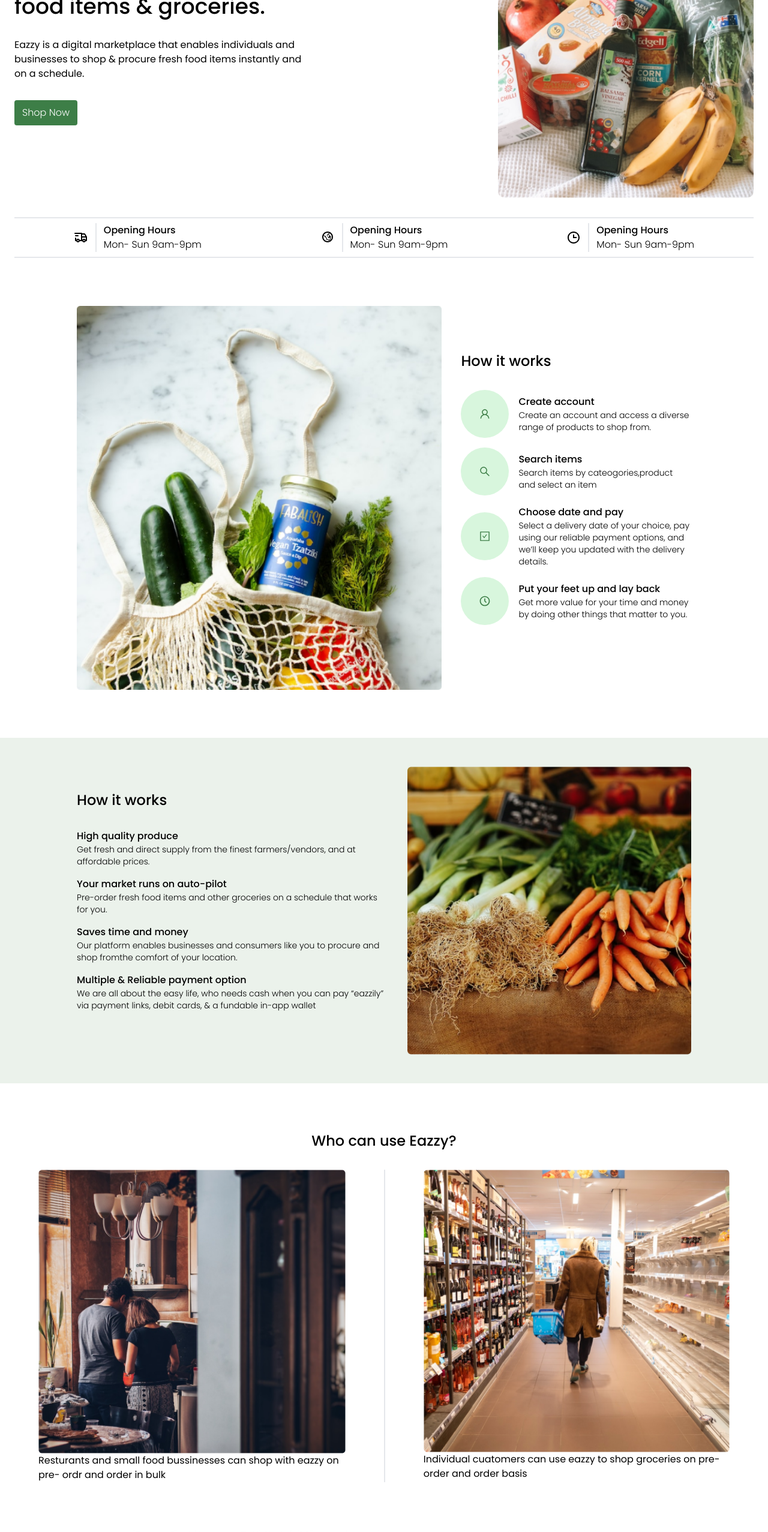
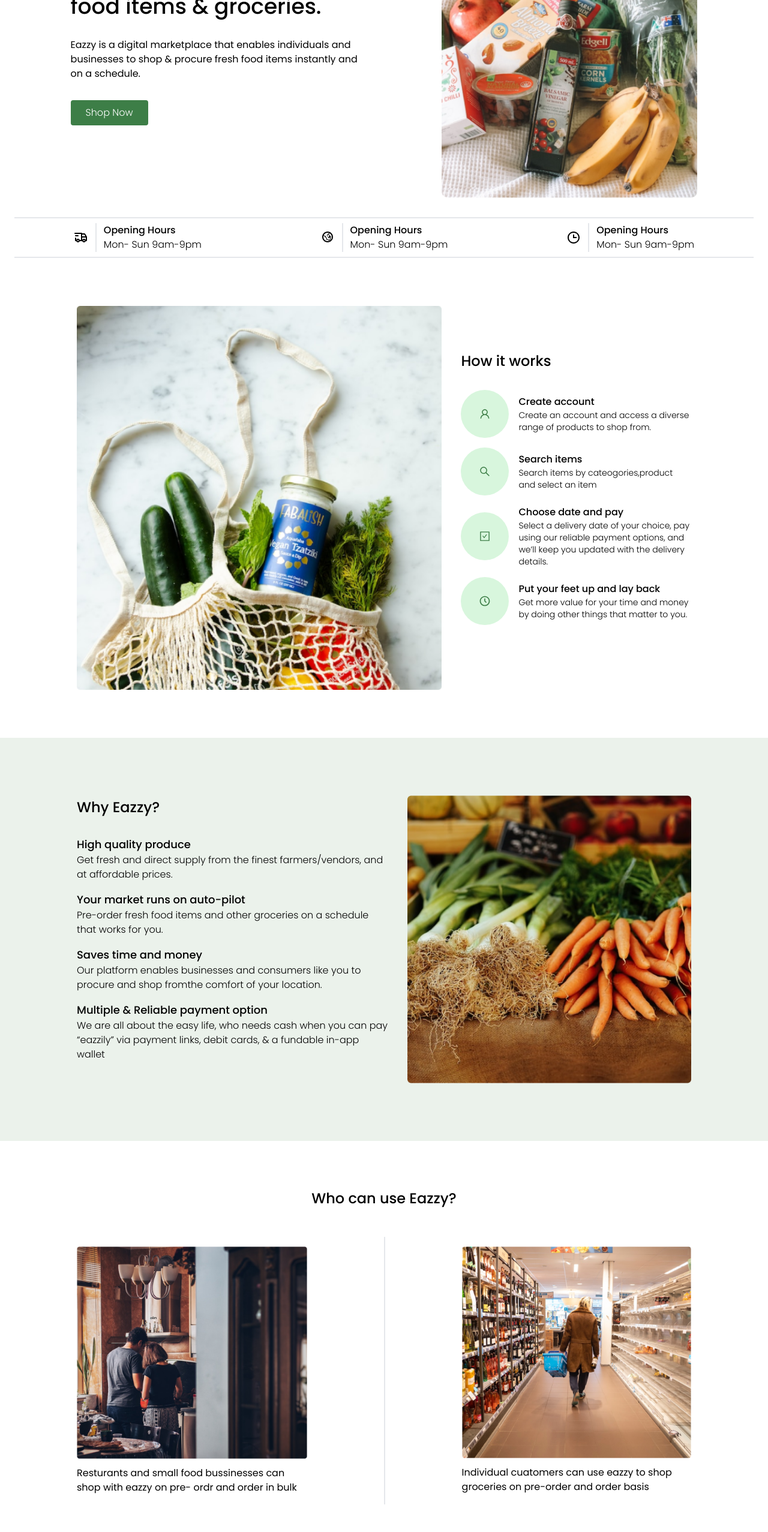
Before and after one commit to Dewaley/eazzy, a React (Create React App) app: page / in a window 1280 px wide. Shown: the part 234-2788 px from the top of the page at 60% size. Built offline with nearby package versions, Linux system fonts and the light colour scheme.

Commit message:
minor fixes

```diff
--- a/src/components/Button/Button.jsx
+++ b/src/components/Button/Button.jsx
@@ -1,8 +1,13 @@
 import React from "react";
 
-const Button = ({content,type}) => {
+const Button = ({ content, type, big }) => {
   return (
-      <button type={type}  className='font-light hover:bg-white hover:border-greenish border-transparent border-[1px] hover:text-greenish transition w-fit bg-greenish rounded px-3 py-2 text-white'>
+    <button
+      type={type}
+      className={`font-light hover:bg-white hover:border-greenish border-transparent border-[1px] hover:text-greenish transition w-fit bg-greenish rounded py-2 text-white ${
+        big ? "px-6" : "px-3"
+      }`}
+    >
       {content}
     </button>
   );
--- a/src/components/Categories/Categories.jsx
+++ b/src/components/Categories/Categories.jsx
@@ -41,9 +41,9 @@ const Categories = () => {
   ];
 
   return (
-    <div className='flex flex-col gap-12 items-center relative'>
-      <h2 className='text-2xl text-center font-medium'>Categories</h2>
-      <div className='grid w-[80vw] md:w-auto grid-cols-2 md:grid-cols-3 gap-4'>
+    <div className='bg-[#EBF2EB] w-full flex flex-col gap-12 items-center relative py-12'>
+      <h2 className='text-2xl z-20 text-center font-medium'>Categories</h2>
+      <div className='grid z-20 w-[80vw] md:w-auto grid-cols-2 md:grid-cols-3 gap-4'>
         {items.map((item, index) => (
           <div
             key={index}
@@ -56,7 +56,7 @@ const Categories = () => {
           </div>
         ))}
       </div>
-      <img src={illustration} alt="" className="absolute w-full h-full object-cover object-center" />
+      <img src={illustration} alt="" className="z-10 absolute w-full h-full object-cover object-center" />
     </div>
   );
 };
--- a/src/components/FAQs/FAQs.jsx
+++ b/src/components/FAQs/FAQs.jsx
@@ -10,7 +10,7 @@ const FAQs = () => {
   ];
 
   return (
-    <div className='flex flex-col items-center my-4 gap-12'>
+    <div className='px-3 flex flex-col items-center my-4 gap-12'>
       <h3 className='text-2xl font-medium text-center'>
         Frequently Asked Questions
       </h3>
--- a/src/components/MainInfo/MainInfo.jsx
+++ b/src/components/MainInfo/MainInfo.jsx
@@ -24,8 +24,8 @@ const MainInfo = () => {
   ];
 
   return (
-    <div className="px-3 md:px-6 flex gap-8 flex-col">
-      <div className='flex flex-col sm:flex-row items-center gap-8 justify-between'>
+    <div className='px-3 md:px-6 flex gap-8 flex-col'>
+      <div className='flex flex-col sm:flex-row items-center gap-8 justify-evenly'>
         <div className='flex flex-col gap-8 sm:w-[40%]'>
           <h1 className='text-4xl font-medium'>
             The Smarter way to buy food items & groceries.
@@ -35,7 +35,7 @@ const MainInfo = () => {
             businesses to shop & procure fresh food items instantly and on a
             schedule.
           </p>
-          <Button content={"Shop Now"} />
+          <Button content={"Shop Now"} big={true} />
         </div>
         <img
           src={mainInfoPic}
@@ -43,13 +43,16 @@ const MainInfo = () => {
           className='w-full sm:w-auto sm:h-[350px] md:h-[500px]'
         />
       </div>
-      <div className="grid grid-cols-3 py-2 border-y-2">
+      <div className='grid grid-cols-3 py-2 border-y-2'>
         {items.map((item, index) => (
-          <div className="flex items-center justify-center divide-x-2" key={index}>
-            <span className="px-3 text-2xl">{item.icon}</span>
-            <div className="px-3">
-              <h6 className="font-medium">{item.header}</h6>
-              <p className="font-light">{item.text}</p>
+          <div
+            className='flex items-center justify-center divide-x-2'
+            key={index}
+          >
+            <span className='px-3 text-2xl'>{item.icon}</span>
+            <div className='px-3 text-xs md:text-base'>
+              <h6 className='font-medium'>{item.header}</h6>
+              <p className='font-light'>{item.text}</p>
             </div>
           </div>
         ))}
@@ -58,4 +61,6 @@ const MainInfo = () => {
   );
 };
 
+// w-full sm:w-auto sm:h-[350px] md:h-[500px]
+
 export default MainInfo;
--- a/src/components/NewProducts/NewProducts.jsx
+++ b/src/components/NewProducts/NewProducts.jsx
@@ -3,9 +3,9 @@ import Button from "../Button/Button";
 
 const NewProducts = () => {
   return (
-    <div className='flex flex-col items-center gap-12'>
+    <div className='flex flex-col items-center gap-12 py-8'>
       <h2 className='text-2xl text-center font-medium'>New Products</h2>
-      <div className='grid grid-cols-2 sm:grid-cols-3 md:grid-cols-4 lg:grid-cols-5 gap-4 md:w-[80vw]'>
+      <div className='grid grid-cols-2 sm:grid-cols-3 md:grid-cols-4 lg:grid-cols-5 gap-6 md:w-[90vw]'>
         <div className='px-2 py-3 border-[1px] border-greyish flex flex-col gap-3 rounded'>
           <img
             src={advocado}
--- a/src/components/NewsLetter/NewsLetter.jsx
+++ b/src/components/NewsLetter/NewsLetter.jsx
@@ -2,14 +2,17 @@ import Button from "../Button/Button";
 
 const NewsLetter = () => {
   return (
-    <form onSubmit={(e) => e.preventDefault()} className="flex flex-col gap-6 items-center p-4 mb-20">
-      <h3 className="text-center">
+    <form onSubmit={(e) => e.preventDefault()} className="flex flex-col gap-6 items-center p-8 mb-20 bg-[#EBF2EB] w-full relative overflow-hidden">
+      <h1 className="font-medium text-3xl z-20">Join the waitlist</h1>
+      <h3 className="text-center z-20">
         Become part of our community. Be the first to hear about our exciting
         news
       </h3>
-      <input type='text' name='' id='' placeholder='Your Name' className="border-[1px] border-greyish p-3 rounded sm:w-[50vw] lg:w-[35vw]" />
-      <input type='text' name='' id='' placeholder='Email Address' className="border-[1px] border-greyish p-3 rounded sm:w-[50vw] lg:w-[35vw]" />
+      <input type='text' name='' id='' placeholder='Your Name' className="border-[1px] border-greyish p-3 rounded sm:w-[50vw] lg:w-[35vw] bg-transparent z-20" />
+      <input type='text' name='' id='' placeholder='Email Address' className="border-[1px] border-greyish p-3 rounded sm:w-[50vw] lg:w-[35vw] bg-transparent z-20" />
       <Button content={"Subscribe"} type={"submit"} />
+      <div className="!z-10 flex h-96 w-96 rounded-full border-[60px] border-[#7CE58D] absolute -left-[12rem] top-[50%] -translate-y-[50%]"></div>
+      <div className="flex h-96 w-96 rounded-full border-[60px] border-[#7CE58D] absolute -right-[12rem] !z-10 -bottom-[12rem]"></div>
     </form>
   );
 };
--- a/src/components/Testimonials/Testimonials.jsx
+++ b/src/components/Testimonials/Testimonials.jsx
@@ -2,8 +2,8 @@ import React from "react";
 
 const Testimonials = () => {
   return (
-    <div className='px-3 md:px-6 flex flex-col items-center my-8 gap-12'>
-      <div className='text-center sm:max-w-[60vw]'>
+    <div className='px-3 md:px-6 flex flex-col items-center my-8 gap-12 relative overflow-hidden'>
+      <div className='text-center sm:max-w-[60vw] mt-8'>
         <h2 className='text-2xl font-medium'>Testimonials</h2>
         <p>
           Lorem ipsum dolor sit amet, consectetur adipiscing elit. Ornare non id
@@ -11,7 +11,7 @@ const Testimonials = () => {
           tincidents iocuis
         </p>
       </div>
-      <div className="grid sm:grid-cols-2 lg:grid-cols-3 gap-12">
+      <div className="mb-8 grid sm:grid-cols-2 lg:grid-cols-3 gap-12">
         <div>
           <div className='flex items-center gap-3'>
             <span className='flex w-12 h-12 bg-slate-900 rounded-full'></span>
@@ -79,6 +79,8 @@ const Testimonials = () => {
           </p>
         </div>
       </div>
+      <div className="flex bg-[#3D7E47]/50 h-12 w-12 rounded-full absolute -top-[.75rem] -right-[.75rem]"></div>
+      <div className="flex bg-[#3D7E47]/50 h-12 w-12 rounded-full absolute -left-0 -bottom-[1.5rem]"></div>
     </div>
   );
 };
--- a/src/components/WhoCan/WhoCan.jsx
+++ b/src/components/WhoCan/WhoCan.jsx
@@ -15,12 +15,12 @@ const WhoCan = () => {
 ]
 
   return (
-      <div className="flex flex-col items-center gap-8">
+      <div className="flex flex-col items-center gap-12">
           <h4 className="text-2xl font-medium">Who can use Eazzy?</h4>
           <div className="grid md:grid-cols-2 divide-x-2 gap-y-6">
-              {items.map((item,index)=>(<div className="flex flex-col items-center">
-                  <img src={item.image} alt="" className="w-[80%]" />
-                  <p className="w-[80%]" >{item.details}</p>
+              {items.map((item,index)=>(<div className="flex flex-col items-center gap-3 py-4">
+                  <img src={item.image} alt="" className="w-[60%]" />
+                  <p className="w-[60%]" >{item.details}</p>
               </div>))}
           </div>
     </div>
--- a/src/components/WhyEazzy/WhyEazzy.jsx
+++ b/src/components/WhyEazzy/WhyEazzy.jsx
@@ -25,16 +25,16 @@ const WhyEazzy = () => {
   ];
 
   return (
-    <div className="bg-[#EBF2EB] w-full px-4 py-12 flex justify-center">
+    <div className="bg-[#EBF2EB] w-full px-4 py-24 flex justify-center">
       <div className='flex md:w-[80vw] gap-8 items-center md:flex-row flex-col'>
         <div className='flex flex-col'>
-          <h2 className='font-medium text-2xl'>How it works</h2>
+          <h2 className='font-medium text-2xl'>Why Eazzy?</h2>
           <ul className='py-8 flex flex-col gap-4'>
             {items.map((item, index) => (
               <li className='flex items-center gap-4'>
                 <div>
-                  <h5 className='font-medium'>{item.header}</h5>
-                  <p className='font-light text-sm'>{item.details}</p>
+                  <h5 className='font-medium text-lg'>{item.header}</h5>
+                  <p className='font-light text-base'>{item.details}</p>
                 </div>
               </li>
             ))}
```
